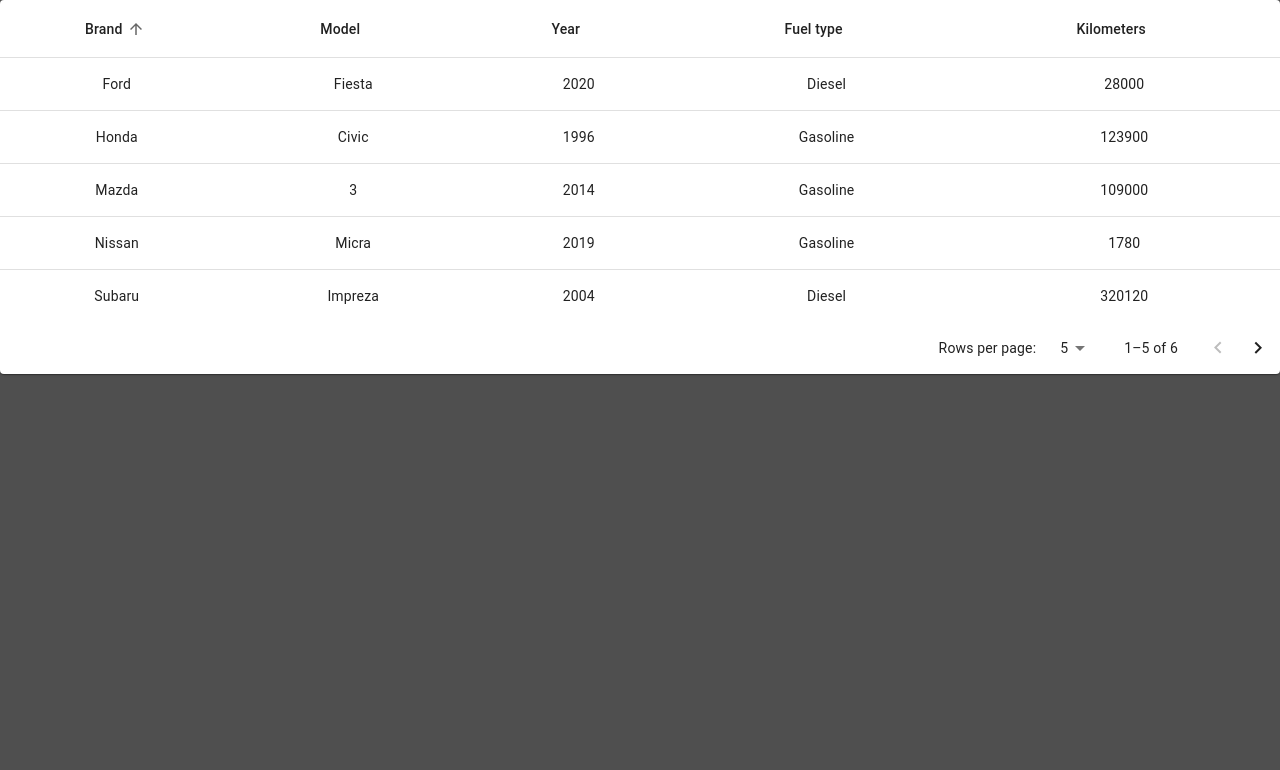
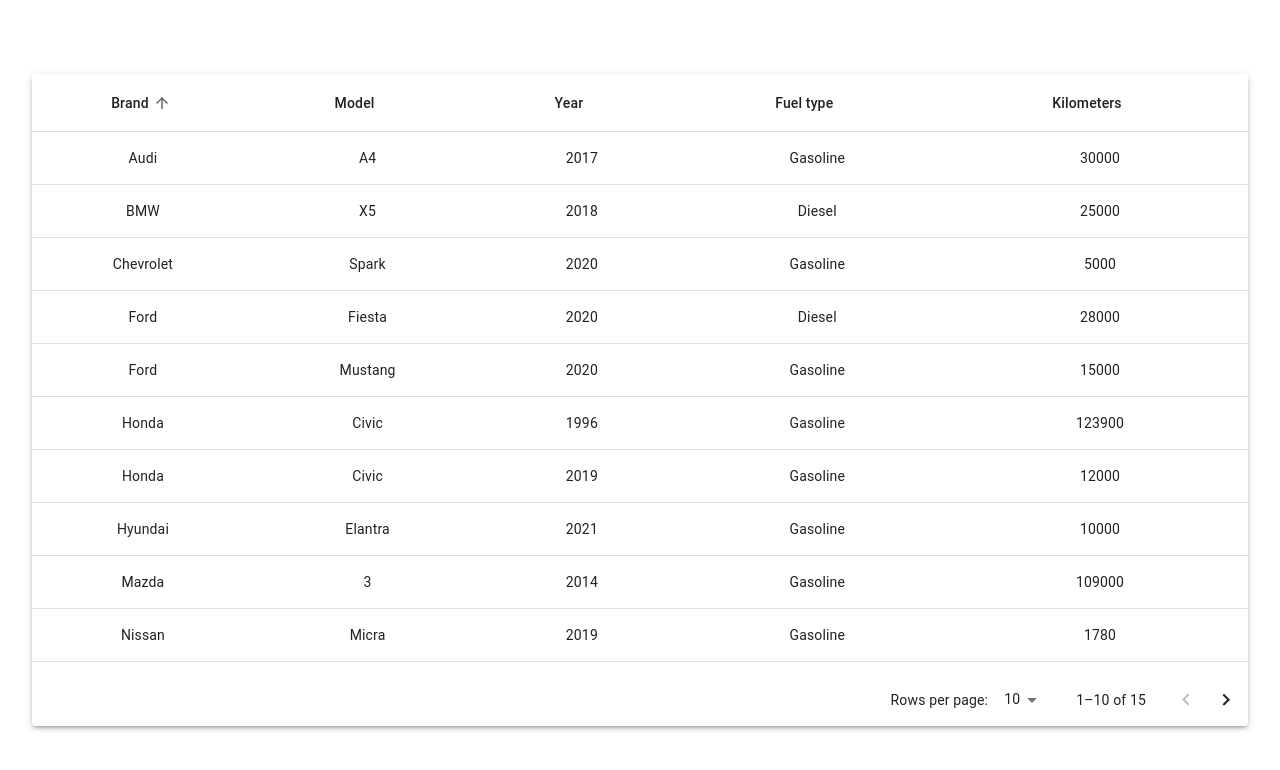
Before and after one commit to DepetrisFe/explorer-table, a React (Vite) app: page / in a window 1280 px wide. Shown: the top 770 px of the page. Built offline with nearby package versions, Linux system fonts and the light colour scheme.

Commit message:
table styles, sticky table head

```diff
--- a/src/App.css
+++ /dev/null
@@ -1,3 +0,0 @@
-#root {
-  height: 100vh;
-}
--- /dev/null
+++ b/src/App.module.css
@@ -0,0 +1,8 @@
+.main {
+  box-sizing: border-box;
+  display: flex;
+  flex-direction: column;
+  height: 100vh;
+  justify-content: center;
+  padding: 2rem;
+}
--- a/src/App.tsx
+++ b/src/App.tsx
@@ -1,75 +1,20 @@
 import ExplorerTable from "./components/explorerTable";
 import VehicleRow from "./components/explorerTable/rows/vehicle";
+import styles from "./App.module.css";
+import { columns, rows } from "./shared/mockData/vehicles";
 import { Vehicle } from "./shared/interfaces/vehicles";
-
-const columns = [
-  { key: "brand", label: "Brand", size: 100, alignment: "center" },
-  { key: "model", label: "Model", size: 100, alignment: "center" },
-  { key: "year", label: "Year", size: 100, alignment: "center" },
-  { key: "fuelType", label: "Fuel type", size: 100, alignment: "center" },
-  { key: "kilometers", label: "Kilometers", size: 100, alignment: "center" },
-];
-
-const rows: Vehicle[] = [
-  {
-    id: 1,
-    brand: "Nissan",
-    model: "Micra",
-    year: 2019,
-    fuelType: "Gasoline",
-    kilometers: "1780",
-  },
-  {
-    id: 2,
-    brand: "Mazda",
-    model: "3",
-    year: 2014,
-    fuelType: "Gasoline",
-    kilometers: "109000",
-  },
-  {
-    id: 3,
-    brand: "Ford",
-    model: "Fiesta",
-    year: 2020,
-    fuelType: "Diesel",
-    kilometers: "28000",
-  },
-  {
-    id: 4,
-    brand: "Honda",
-    model: "Civic",
-    year: 1996,
-    fuelType: "Gasoline",
-    kilometers: "123900",
-  },
-  {
-    id: 5,
-    brand: "Subaru",
-    model: "Impreza",
-    year: 2004,
-    fuelType: "Diesel",
-    kilometers: "320120",
-  },
-  {
-    id: 6,
-    brand: "Toyota",
-    model: "Hilux",
-    year: 2001,
-    fuelType: "Diesel",
-    kilometers: "999999",
-  },
-];
 
 function App() {
   return (
+    <div className={styles.main}>
       <ExplorerTable
         columns={columns}
         rows={rows}
         renderItem={(row: Vehicle, index: number) => {
-        return <VehicleRow row={row} key={index}/>;
+          return <VehicleRow row={row} key={index} />;
         }}
       />
+    </div>
   );
 }
 
--- /dev/null
+++ b/src/components/explorerTable/explorer-table.module.css
@@ -0,0 +1,3 @@
+.tableContainer {
+  height: 600px;
+}
--- a/src/components/explorerTable/index.tsx
+++ b/src/components/explorerTable/index.tsx
@@ -13,6 +13,7 @@
   TableRow,
   TableSortLabel,
 } from "@mui/material";
+import styles from "./explorer-table.module.css";
 
 interface ExplorerTableProps {
   columns: any[];
@@ -25,7 +26,7 @@
 const ExplorerTable = (props: ExplorerTableProps) => {
   const { columns, rows } = props;
   const [page, setPage] = useState(0);
-  const [rowsPerPage, setRowsPerPage] = useState(5);
+  const [rowsPerPage, setRowsPerPage] = useState(10);
   const [order, setOrder] = useState<Order>("asc");
   const [orderBy, setOrderBy] = useState<string>(columns[0].key);
 
@@ -97,9 +98,13 @@
   };
 
   return (
-    <Paper>
-      <TableContainer>
-        <Table sx={{ minWidth: 650 }} aria-label="simple table">
+    <Paper elevation={3}>
+      <TableContainer className={styles.tableContainer}>
+        <Table
+          stickyHeader={true}
+          sx={{ minWidth: 650 }}
+          aria-label="simple table"
+        >
           <TableHead>
             <TableRow>
               {columns.map((column) => (
@@ -126,7 +131,7 @@
             {visibleRows.map((row) => (
               <TableRow
                 key={row.id}
-                sx={{ "&:last-child td, &:last-child th": { border: 0 } }}
+                // sx={{ "&:last-child td, &:last-child th": { border: 0 } }}
               >
                 <TableCell align="center">{row.brand}</TableCell>
                 <TableCell align="center">{row.model}</TableCell>
@@ -139,7 +144,8 @@
         </Table>
       </TableContainer>
       <TablePagination
-        rowsPerPageOptions={[5, 10, 25]}
+        className={styles.tablePagination}
+        rowsPerPageOptions={[10, 25, 30]}
         component="div"
         count={rows.length}
         rowsPerPage={rowsPerPage}
--- a/src/index.css
+++ b/src/index.css
@@ -5,7 +5,7 @@
 
   color-scheme: light dark;
   color: rgba(255, 255, 255, 0.87);
-  background-color: #4f4f4f;
+  background-color: #ffffff;
 
   font-synthesis: none;
   text-rendering: optimizeLegibility;
--- /dev/null
+++ b/src/shared/mockData/vehicles.ts
@@ -0,0 +1,132 @@
+import { Vehicle } from "../interfaces/vehicles";
+
+export const columns = [
+  { key: "brand", label: "Brand", size: 100, alignment: "center" },
+  { key: "model", label: "Model", size: 100, alignment: "center" },
+  { key: "year", label: "Year", size: 100, alignment: "center" },
+  { key: "fuelType", label: "Fuel type", size: 100, alignment: "center" },
+  { key: "kilometers", label: "Kilometers", size: 100, alignment: "center" },
+];
+
+export const rows: Vehicle[] = [
+  {
+    id: 1,
+    brand: "Nissan",
+    model: "Micra",
+    year: 2019,
+    fuelType: "Gasoline",
+    kilometers: "1780",
+  },
+  {
+    id: 2,
+    brand: "Mazda",
+    model: "3",
+    year: 2014,
+    fuelType: "Gasoline",
+    kilometers: "109000",
+  },
+  {
+    id: 3,
+    brand: "Ford",
+    model: "Fiesta",
+    year: 2020,
+    fuelType: "Diesel",
+    kilometers: "28000",
+  },
+  {
+    id: 4,
+    brand: "Honda",
+    model: "Civic",
+    year: 1996,
+    fuelType: "Gasoline",
+    kilometers: "123900",
+  },
+  {
+    id: 5,
+    brand: "Subaru",
+    model: "Impreza",
+    year: 2004,
+    fuelType: "Diesel",
+    kilometers: "320120",
+  },
+  {
+    id: 6,
+    brand: "Toyota",
+    model: "Hilux",
+    year: 2001,
+    fuelType: "Diesel",
+    kilometers: "999999",
+  },
+  {
+    id: 7,
+    brand: "Toyota",
+    model: "Corolla",
+    year: 2021,
+    fuelType: "Hybrid",
+    kilometers: "3200",
+  },
+  {
+    id: 8,
+    brand: "Ford",
+    model: "Mustang",
+    year: 2020,
+    fuelType: "Gasoline",
+    kilometers: "15000",
+  },
+  {
+    id: 9,
+    brand: "Tesla",
+    model: "Model 3",
+    year: 2022,
+    fuelType: "Electric",
+    kilometers: "500",
+  },
+  {
+    id: 10,
+    brand: "BMW",
+    model: "X5",
+    year: 2018,
+    fuelType: "Diesel",
+    kilometers: "25000",
+  },
+  {
+    id: 11,
+    brand: "Audi",
+    model: "A4",
+    year: 2017,
+    fuelType: "Gasoline",
+    kilometers: "30000",
+  },
+  {
+    id: 12,
+    brand: "Honda",
+    model: "Civic",
+    year: 2019,
+    fuelType: "Gasoline",
+    kilometers: "12000",
+  },
+  {
+    id: 13,
+    brand: "Chevrolet",
+    model: "Spark",
+    year: 2020,
+    fuelType: "Gasoline",
+    kilometers: "5000",
+  },
+  {
+    id: 14,
+    brand: "Volkswagen",
+    model: "Golf",
+    year: 2018,
+    fuelType: "Diesel",
+    kilometers: "22000",
+  },
+  {
+    id: 15,
+    brand: "Hyundai",
+    model: "Elantra",
+    year: 2021,
+    fuelType: "Gasoline",
+    kilometers: "10000",
+  },
+];
```
Lines whose indentation alone changed are shown as unchanged.
